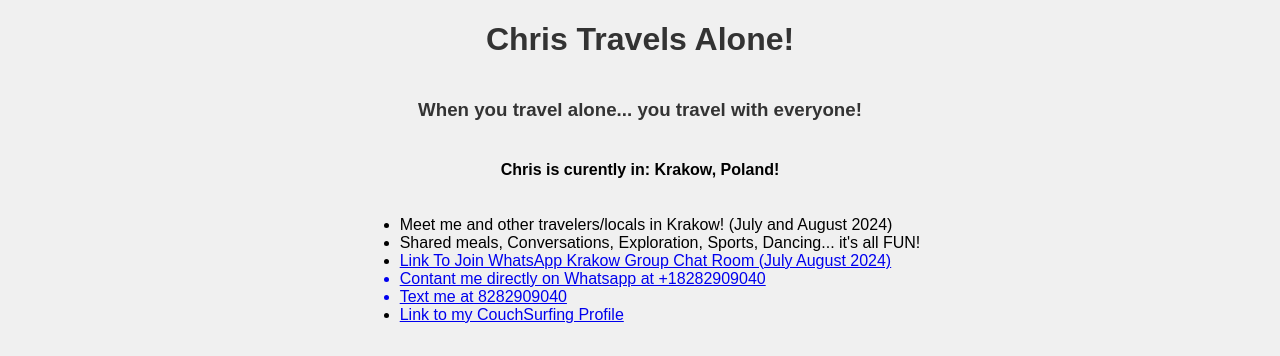
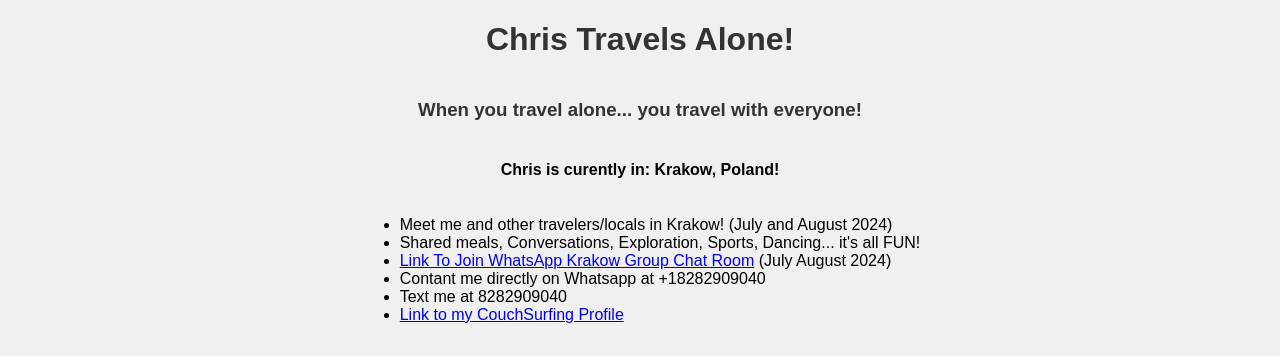
Before and after one commit to thedowg1/CTA, a plain HTML site: page index.html in a window 1280 px wide. Shown: the top 356 px of the page. Drawn offline with Linux system fonts and the light colour scheme.

Commit message:
Update index.html

```diff
--- a/index.html
+++ b/index.html
@@ -40,7 +40,7 @@
     <ul>
         <li>Meet me and other travelers/locals in Krakow! (July and August 2024)</li>
         <li>Shared meals, Conversations, Exploration, Sports, Dancing... it's all FUN!</li>
-        <li><a href="https://chat.whatsapp.com/HPSOnUw0PTf7uj2fay6bwn">Link To Join WhatsApp Krakow Group Chat Room (July August 2024)</li>
+        <li><a href="https://chat.whatsapp.com/HPSOnUw0PTf7uj2fay6bwn">Link To Join WhatsApp Krakow Group Chat Room</a> (July August 2024)</li>
         <li>Contant me directly on Whatsapp at +18282909040</li>
         <li>Text me at 8282909040</li>
         <li><a href="https://www.couchsurfing.com/people/lisachrissf@gmail.com">Link to my CouchSurfing Profile</a></li>
```
